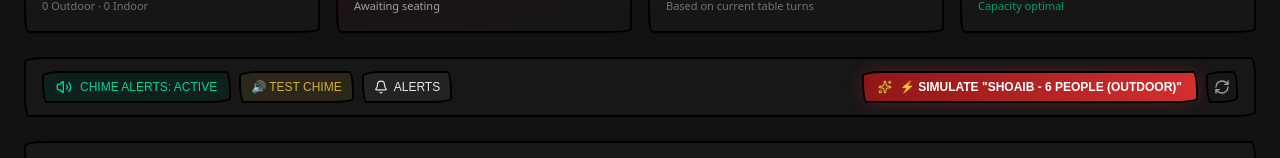
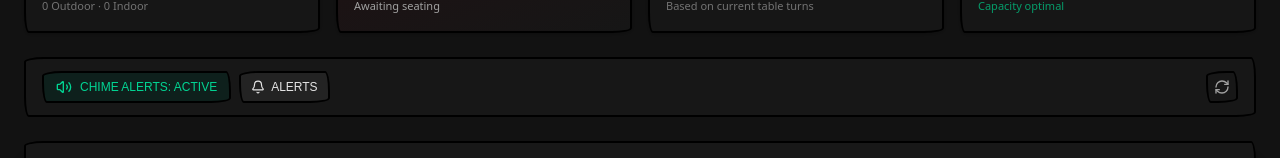
Before and after one commit to shoaib347/white-garden-waiting-list, a React (Vite) app: page / in a window 1280 px wide. Shown: the part 177-335 px from the top of the page. Built offline with nearby package versions, Linux system fonts and the light colour scheme; no server answers; a web font is replaced by a local one.

Commit message:
Remove Test Chime and Simulate buttons

```diff
--- a/src/components/StaffDashboard.tsx
+++ b/src/components/StaffDashboard.tsx
@@ -191,14 +191,7 @@ export const StaffDashboard: React.FC<StaffDashboardProps> = ({
             <span>Chime Alerts: {soundEnabled ? 'Active' : 'Muted'}</span>
           </button>
 
-          <button
-            id="btn-test-sound"
-            onClick={onTestChime}
-            title="Click to test synthesize Web Audio sine-wave chime"
-            className="inline-flex items-center gap-1.5 rounded-lg border border-[#D4AF37]/40 bg-[#D4AF37]/10 px-2.5 py-1.5 text-xs font-medium text-[#D4AF37] hover:bg-[#D4AF37]/20 transition"
-          >
-            <span>🔊 Test Chime</span>
-          </button>
+
 
           {/* Unread Notifications Button */}
           <button
@@ -217,15 +210,7 @@ export const StaffDashboard: React.FC<StaffDashboardProps> = ({
         </div>
 
         <div className="flex items-center gap-2">
-          {/* One-click test simulation button */}
-          <button
-            id="btn-simulate-walkin"
-            onClick={onSimulateWalkIn}
-            className="inline-flex items-center gap-2 rounded-lg border border-[#D32F2F]/60 bg-gradient-to-r from-[#901717] to-[#D32F2F] px-3.5 py-1.5 text-xs font-semibold text-white shadow-[0_0_15px_rgba(211,47,47,0.3)] transition hover:brightness-110 active:scale-98"
-          >
-            <Sparkles className="h-3.5 w-3.5 text-[#D4AF37]" />
-            <span>⚡ Simulate "Shoaib - 6 People (Outdoor)"</span>
-          </button>
+
 
           <button
             id="btn-refresh-queue"
```
